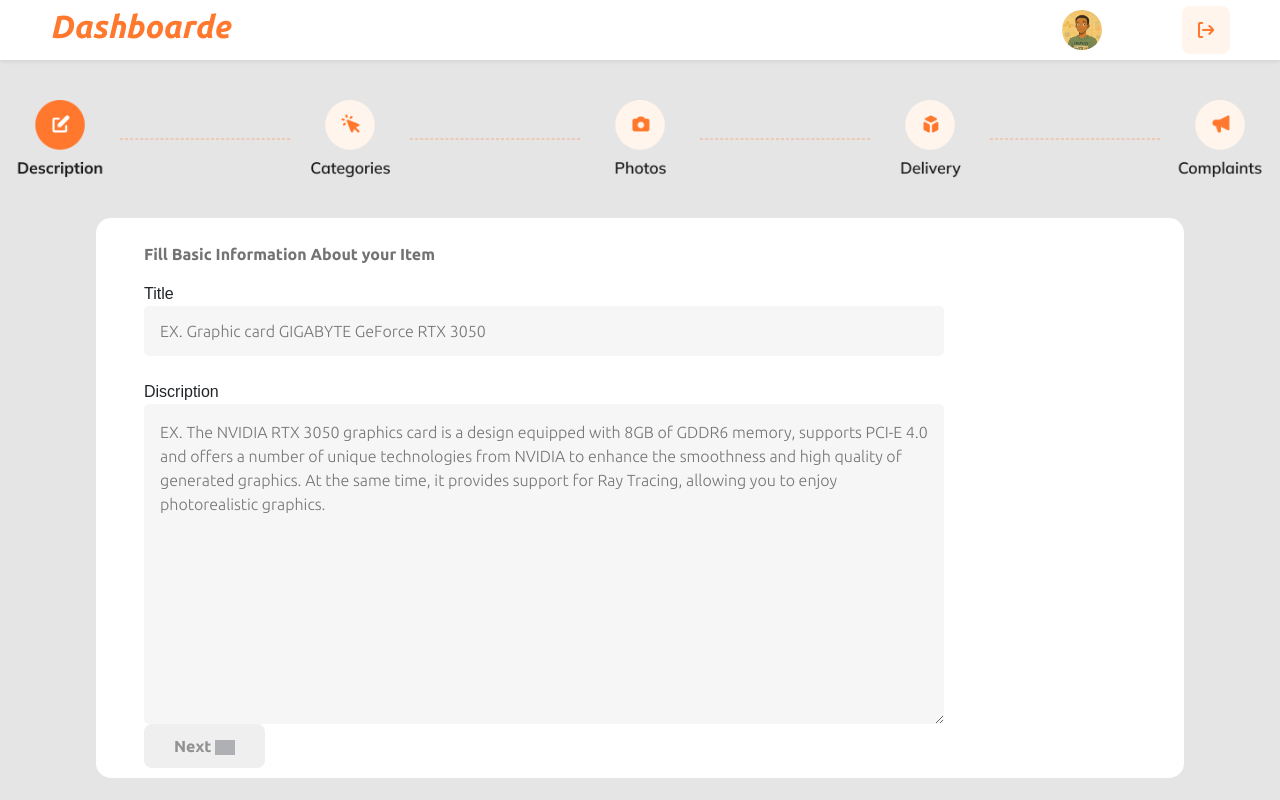
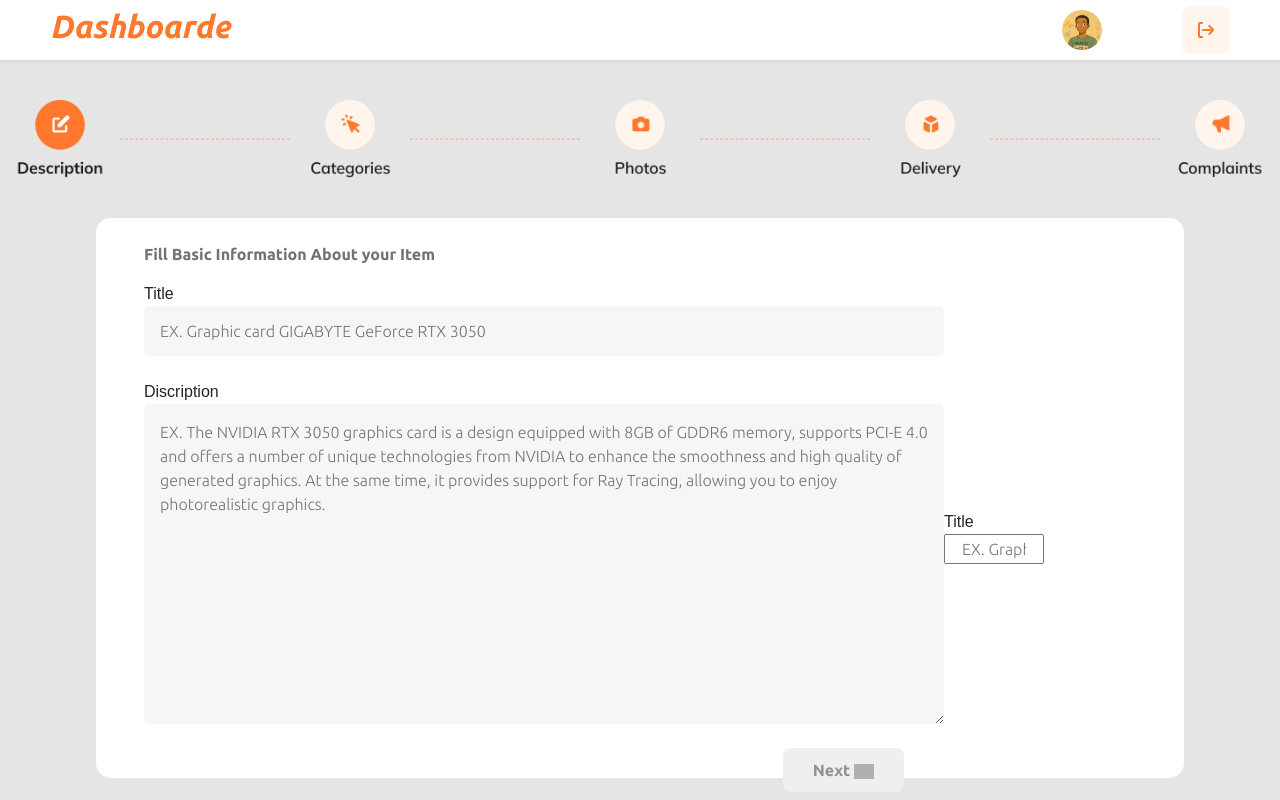
Before and after one commit to AlazarBekele/Amazon-Backend, a Django app: page /Seller/9/ in a window 1280 px wide. Run offline with Django 5.2, Linux system fonts and the light colour scheme; data comes from the database, SQL or seed files in the repository; some web fonts are replaced; grey boxes are pictures that could not be loaded.

Commit message:
Create side price container

```diff
--- a/Backend/templates/Sell Part/Account/Seller_account.html
+++ b/Backend/templates/Sell Part/Account/Seller_account.html
@@ -122,6 +122,8 @@
 
                 <div class="Discription_main_container">
 
+                    <div>
+
                         <div class="Main_Input_container">
 
                             <label class="winky-rough" for="">Title</label>
@@ -136,9 +138,22 @@
 
                         </div>
 
+                        <div class="pt-4 Next_container">
+
+                            <button class="Next_Btn ubuntu-bold m-0">Next <img class="Next_icon" src="https://img.icons8.com/?size=100&id=355&format=png&color=000000" alt=""></button>
+
+                        </div>
+
+                    </div>
+
                     <div>
 
-                        <button class="Next_Btn ubuntu-bold">Next <img class="Next_icon" src="https://img.icons8.com/?size=100&id=355&format=png&color=000000" alt=""></button>
+                        <div class="Second_Main_Input_container">
+
+                            <label class="winky-rough" for="">Title</label>
+                            <input class="Second_price_container ubuntu-light ps-3 pe-3" type="text" placeholder="EX. Graphic card GIGABYTE GeForce RTX 3050">
+
+                        </div>
 
                     </div>
 
--- a/static/Design/Seller.css
+++ b/static/Design/Seller.css
@@ -55,6 +55,8 @@
   max-width: 800px;
 }
 
+
+
 .Input_color {
   color: rgb(115, 115, 115);
 }
@@ -96,3 +98,20 @@
   border-radius: 8px;
   color: rgb(146, 146, 146);
 }
+
+.Next_container {
+  display: flex;
+  justify-content: end;
+  align-items: center;
+  padding-right: 40px;
+}
+
+.Discription_main_container {
+  display: flex;
+  justify-content: space-between;
+  align-items: center;
+}
+
+.Second_price_container {
+  width: 100px;
+}
```
Lines whose indentation alone changed are shown as unchanged.
